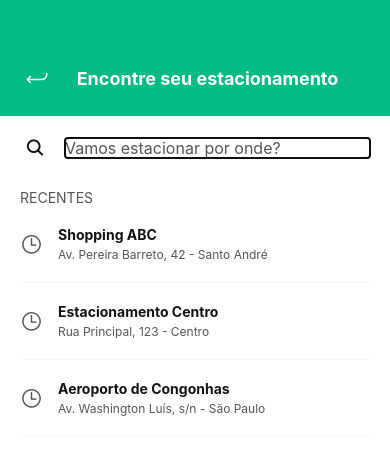
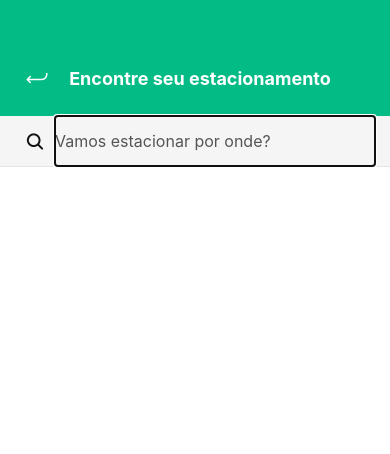
Before and after one commit to kgb-fiap/easypark-mobile, a React Native app in the folder AppEasyPark/: screen /Search in a window 390 px wide. Shown: the top 454 px of the page. Built offline with nearby package versions, Linux system fonts and the light colour scheme.

Commit message:
:sparkles: feat: implement debounced search and apply ui fixes

```diff
--- a/AppEasyPark/package.json
+++ b/AppEasyPark/package.json
@@ -15,6 +15,7 @@
     "@react-navigation/stack": "^7.4.9",
     "dotenv": "^17.2.3",
     "expo": "~54.0.12",
+    "expo-constants": "~18.0.10",
     "expo-font": "~14.0.9",
     "expo-linking": "~8.0.8",
     "expo-location": "~19.0.7",
--- a/AppEasyPark/screens/SearchScreen.tsx
+++ b/AppEasyPark/screens/SearchScreen.tsx
@@ -1,18 +1,37 @@
 import React, { useState, useEffect, useRef } from 'react';
-import { View, Text, StyleSheet, TextInput, TouchableOpacity, FlatList, Keyboard } from 'react-native';
+import { View, Text, StyleSheet, TextInput, TouchableOpacity, FlatList, Keyboard, ListRenderItemInfo, ActivityIndicator } from 'react-native';
 import { StackNavigationProp } from '@react-navigation/stack';
 import { Ionicons } from '@expo/vector-icons';
 import { RootStackParamList } from '../App';
+import AsyncStorage from '@react-native-async-storage/async-storage';
 
 import { useTheme } from '../src/context/ThemeContext';
 import { colors, ThemeColors } from '../src/theme/colors';
 
-// Dados de exemplo para estacionamentos recentes
-const recentLocations = [
-    { id: '1', name: 'Shopping ABC', address: 'Av. Pereira Barreto, 42 - Santo André' },
-    { id: '2', name: 'Estacionamento Centro', address: 'Rua Principal, 123 - Centro' },
-    { id: '3', name: 'Aeroporto de Congonhas', address: 'Av. Washington Luís, s/n - São Paulo' },
-];
+interface RecentSearchItem {
+    id: string;
+    line1: string;
+    line2: string;
+}
+interface NominatimAddress {
+    road?: string;
+    house_number?: string;
+    suburb?: string;
+    city?: string;
+    county?: string;
+    state?: string;
+    postcode?: string;
+}
+interface NominatimResult {
+    place_id: string;
+    display_name: string;
+    lat: string;
+    lon: string;
+    address: NominatimAddress;
+}
+type SearchListItem = RecentSearchItem | NominatimResult;
+
+const RECENT_SEARCHES_KEY = '@recent_searches';
 
 type SearchScreenNavigationProp = StackNavigationProp<RootStackParamList, "Search">;
 
@@ -20,31 +39,178 @@ interface Props {
     navigation: SearchScreenNavigationProp;
 }
 
+const formatNominatimAddress = (addr: NominatimAddress): { line1: string, line2: string } => {
+    const road = addr.road || '';
+    const number = addr.house_number || '';
+    const suburb = addr.suburb || '';
+    const city = addr.county || addr.city || '';
+    const postcode = addr.postcode || '';
+
+    let line1 = road;
+    if (number) line1 += `, ${number}`;
+    if (suburb) line1 += ` - ${suburb}`;
+
+    let line2 = city;
+    if (addr.state === 'São Paulo' && city !== 'São Paulo') line2 += ', SP';
+    if (postcode) line2 += ` - ${postcode}`;
+
+    const line1Clean = line1.trim().replace(/, $/, '');
+    const line2Clean = line2.trim().replace(/, $/, '').replace(/^- /, '');
+
+    if (!line1Clean && line2Clean) {
+        return { line1: line2Clean, line2: '' };
+    }
+    return { line1: line1Clean, line2: line2Clean };
+};
+
 const SearchScreen: React.FC<Props> = ({ navigation }) => {
     const { theme } = useTheme();
     const currentColors = colors[theme];
     const styles = getStyles(currentColors);
 
     const [destinationQuery, setDestinationQuery] = useState('');
+    const [searchResults, setSearchResults] = useState<NominatimResult[]>([]);
+    const [recentSearches, setRecentSearches] = useState<RecentSearchItem[]>([]);
+    const [isLoading, setIsLoading] = useState(false);
+
     const destinationInputRef = useRef<TextInput>(null);
+    const searchTimer = useRef<NodeJS.Timeout | null>(null);
 
+    // Carrega as buscas recentes ao iniciar a tela
     useEffect(() => {
+        const loadRecentSearches = async () => {
+            try {
+                const jsonValue = await AsyncStorage.getItem(RECENT_SEARCHES_KEY);
+                if (jsonValue !== null) {
+                    setRecentSearches(JSON.parse(jsonValue));
+                }
+            } catch (e) {
+                console.error("Falha ao carregar buscas recentes", e);
+            }
+        };
+        loadRecentSearches();
         setTimeout(() => destinationInputRef.current?.focus(), 150);
     }, []);
 
-    const renderRecentItem = ({ item }) => (
-        <TouchableOpacity style={styles.resultItem}>
+    // Salva uma nova busca recente
+    const saveRecentSearch = async (item: NominatimResult, line1: string, line2: string) => {
+        try {
+            const newRecent: RecentSearchItem = {
+                id: item.place_id,
+                line1: line1 || item.display_name,
+                line2: line2 || ''
+            };
+            const filteredRecents = recentSearches.filter(r => r.id !== newRecent.id);
+            const updatedRecents = [newRecent, ...filteredRecents].slice(0, 5);
+
+            setRecentSearches(updatedRecents);
+            await AsyncStorage.setItem(RECENT_SEARCHES_KEY, JSON.stringify(updatedRecents));
+        } catch (e) {
+            console.error("Falha ao salvar busca recente", e);
+        }
+    };
+
+    // Função de busca na API (Nominatim)
+    const handleSearch = async (query: string) => {
+        if (query.trim().length < 3) {
+            setSearchResults([]);
+            return;
+        }
+
+        setIsLoading(true);
+        try {
+            const url = `https://nominatim.openstreetmap.org/search?q=${encodeURIComponent(query)}&format=json&countrycodes=br&limit=10&addressdetails=1`;
+            const response = await fetch(url, {
+                method: 'GET',
+                headers: { 'User-Agent': 'EasyParkApp/1.0 (seuemail@dominio.com)' }
+            });
+            const data: NominatimResult[] = await response.json();
+            setSearchResults(data);
+        } catch (error) {
+            console.error('Falha ao buscar endereço:', error);
+            setSearchResults([]);
+        } finally {
+            setIsLoading(false);
+        }
+    };
+
+    // Efeito de DEBOUNCE: Pesquisa conforme o usuário digita
+    useEffect(() => {
+        if (searchTimer.current) clearTimeout(searchTimer.current);
+
+        if (destinationQuery.trim().length === 0) {
+            setSearchResults([]);
+            setIsLoading(false);
+            return;
+        }
+
+        if (destinationQuery.trim().length < 3) {
+            return;
+        }
+
+        searchTimer.current = setTimeout(() => {
+            handleSearch(destinationQuery);
+        }, 500);
+
+        return () => {
+            if (searchTimer.current) clearTimeout(searchTimer.current);
+        };
+    }, [destinationQuery]);
+
+    // Função de renderização
+    const renderItem = ({ item }: ListRenderItemInfo<SearchListItem>) => {
+
+        // Type Guard: Verifica se é um item de Busca Recente
+        if (!('address' in item)) {
+            const recent = item as RecentSearchItem;
+            return (
+                <TouchableOpacity
+                    style={styles.resultItem}
+                    onPress={() => {
+                        if (searchTimer.current) clearTimeout(searchTimer.current);
+                        const fullQuery = [recent.line1, recent.line2].filter(Boolean).join(' ');
+                        setDestinationQuery(fullQuery);
+                        handleSearch(fullQuery); // Busca imediata
+                    }}
+                >
                     <Ionicons name="time-outline" size={23} color={currentColors.muted} style={styles.resultIcon} />
                     <View style={styles.resultTextContainer}>
-                <Text style={styles.resultName}>{item.name}</Text>
-                <Text style={styles.resultAddress}>{item.address}</Text>
+                        <Text style={styles.resultNameLine1}>{recent.line1}</Text>
+                        {recent.line2 ? <Text style={styles.resultNameLine2}>{recent.line2}</Text> : null}
                     </View>
                 </TouchableOpacity>
             );
+        }
+
+        // É um Resultado da API (NominatimResult)
+        const result = item as NominatimResult;
+        const { line1, line2 } = formatNominatimAddress(result.address);
+
+        const displayName = line1 || result.display_name;
+
+        return (
+            <TouchableOpacity style={styles.resultItem} onPress={() => {
+                saveRecentSearch(result, displayName, line2);
+                console.log('Navegar para:', { lat: result.lat, lon: result.lon });
+                // navigation.navigate('Home', { selectedLocation: { lat: parseFloat(result.lat), lon: parseFloat(result.lon) } });
+            }}>
+                <Ionicons name="location-outline" size={23} color={currentColors.muted} style={styles.resultIcon} />
+                <View style={styles.resultTextContainer}>
+                    <Text style={styles.resultNameLine1} numberOfLines={1}>{displayName}</Text>
+                    {line2 ? <Text style={styles.resultNameLine2} numberOfLines={1}>{line2}</Text> : null}
+                </View>
+            </TouchableOpacity>
+        );
+    };
+
+    // CORREÇÃO DA LÓGICA DA LISTA:
+    // Se estiver digitando, mostre os resultados. Se o input estiver vazio, mostre os recentes.
+    const isSearching = destinationQuery.trim().length > 0;
+    const dataToShow = isSearching ? searchResults : recentSearches;
+    const listTitle = isSearching ? "Resultados da Busca" : "Buscas Recentes";
 
     return (
         <View style={styles.container}>
-
             <View style={styles.titleHeader}>
                 <TouchableOpacity onPress={() => navigation.goBack()} style={styles.backButton}>
                     <Ionicons name="return-down-back" size={24} color={"#ffffff"} />
@@ -54,11 +220,7 @@ const SearchScreen: React.FC<Props> = ({ navigation }) => {
             </View>
 
             <View style={styles.inputArea}>
-
-                <View style={styles.inputColumn}>
-
-                    <View style={styles.inputContainer}>
-                        <TouchableOpacity onPress={() => navigation.goBack()} style={styles.backButton}>
+                <TouchableOpacity onPress={() => handleSearch(destinationQuery)} style={styles.searchIcon}>
                     <Ionicons name="search" size={20} color={currentColors.text} />
                 </TouchableOpacity>
                 <TextInput
@@ -71,30 +233,37 @@ const SearchScreen: React.FC<Props> = ({ navigation }) => {
                     autoFocus={true}
                     returnKeyType="search"
                     onSubmitEditing={() => {
-                                console.log('Buscando por:', destinationQuery);
-                                Keyboard.dismiss();
-                                // Chamada da função de busca
+                        if (searchTimer.current) clearTimeout(searchTimer.current);
+                        handleSearch(destinationQuery);
                     }}
                 />
                 {destinationQuery.length > 0 && (
-                            <TouchableOpacity onPress={() => setDestinationQuery('')} style={styles.clearButton}>
+                    <TouchableOpacity onPress={() => {
+                        setDestinationQuery('');
+                        setSearchResults([]);
+                    }} style={styles.clearButton}>
                         <Ionicons name="close-circle" size={20} color={currentColors.muted} />
                     </TouchableOpacity>
                 )}
             </View>
-                </View>
-
-            </View>
 
             <FlatList
-                data={recentLocations}
-                renderItem={renderRecentItem}
-                keyExtractor={item => item.id}
+                data={dataToShow}
+                renderItem={renderItem}
+                keyExtractor={(item) => (item as RecentSearchItem).id || (item as NominatimResult).place_id.toString()}
                 contentContainerStyle={styles.listContainer}
-                ListHeaderComponent={<Text style={styles.listTitle}>Recentes</Text>}
+                ListHeaderComponent={
+                    <>
+                        {dataToShow.length > 0 || isLoading ? (
+                            <Text style={styles.listTitle}>{listTitle}</Text>
+                        ) : null}
+                        {isLoading && (
+                            <ActivityIndicator size="large" color={currentColors.primary} style={{ marginVertical: 20 }} />
+                        )}
+                    </>
+                }
                 keyboardShouldPersistTaps="handled"
             />
-
         </View>
     );
 };
@@ -112,11 +281,9 @@ const getStyles = (currentColors: ThemeColors) => StyleSheet.create({
         paddingHorizontal: 20,
         paddingTop: 60,
         paddingBottom: 20,
-        borderBottomColor: currentColors.card,
     },
     backButton: {
         padding: 5,
-        paddingRight: 20,
     },
     title: {
         fontSize: 18,
@@ -126,54 +293,27 @@ const getStyles = (currentColors: ThemeColors) => StyleSheet.create({
     inputArea: {
         flexDirection: 'row',
         alignItems: 'center',
-        paddingHorizontal: 20,
-        paddingVertical: 5,
+        paddingHorizontal: 15,
+        backgroundColor: currentColors.card,
+        borderBottomWidth: 1,
+        borderBottomColor: currentColors.border,
     },
-    iconConnectorColumn: {
-        alignItems: 'center',
-        marginRight: 10,
-    },
-    verticalLine: {
-        height: 30,
-        width: 1,
-        backgroundColor: currentColors.muted,
-    },
-    inputColumn: {
-        flex: 1,
-    },
-    inputContainer: {
-        flexDirection: 'row',
-        alignItems: 'center',
-        paddingVertical: 10,
-    },
-    fixedOriginText: {
-        fontSize: 16,
-        color: currentColors.text,
+    searchIcon: {
+        padding: 10,
     },
     input: {
         flex: 1,
         fontSize: 16,
         color: currentColors.text,
-    },
-    separatorLine: {
-        height: 1,
-        backgroundColor: currentColors.card,
-        marginVertical: 5,
+        paddingVertical: 15,
     },
     clearButton: {
         padding: 5,
         marginLeft: 10,
     },
-    plusButton: {
-        marginLeft: 10,
-        padding: 5,
-        borderWidth: 1,
-        borderColor: currentColors.muted,
-        borderRadius: 15,
-    },
     listContainer: {
         paddingHorizontal: 20,
-        paddingTop: 10,
+        paddingTop: 20,
     },
     listTitle: {
         fontSize: 14,
@@ -187,7 +327,7 @@ const getStyles = (currentColors: ThemeColors) => StyleSheet.create({
         marginBottom: 20,
         paddingBottom: 20,
         borderBottomWidth: 1,
-        borderBottomColor: currentColors.card,
+        borderBottomColor: currentColors.border,
     },
     resultIcon: {
         marginRight: 15,
@@ -195,16 +335,16 @@ const getStyles = (currentColors: ThemeColors) => StyleSheet.create({
     resultTextContainer: {
         flex: 1,
     },
-    resultName: {
-        fontSize: 14,
+    resultNameLine1: {
+        fontSize: 16,
         fontWeight: 'bold',
         color: currentColors.text,
         marginBottom: 4,
     },
-    resultAddress: {
-        fontSize: 12,
+    resultNameLine2: {
+        fontSize: 14,
         color: currentColors.muted,
-    }
+    },
 });
 
 export default SearchScreen;
```
Also changed, not shown: 1 other file (tests, documents, lock files or other folders). Lines whose indentation alone changed are shown as unchanged.
